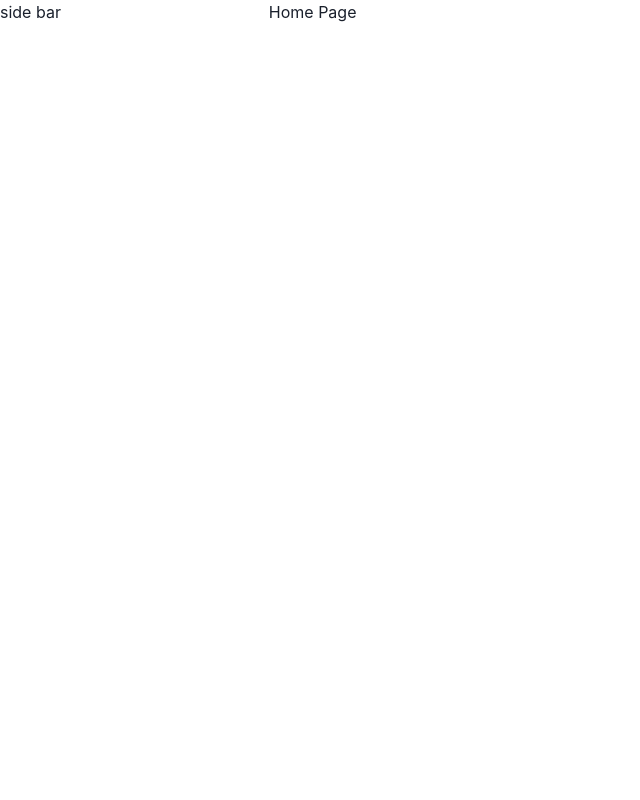
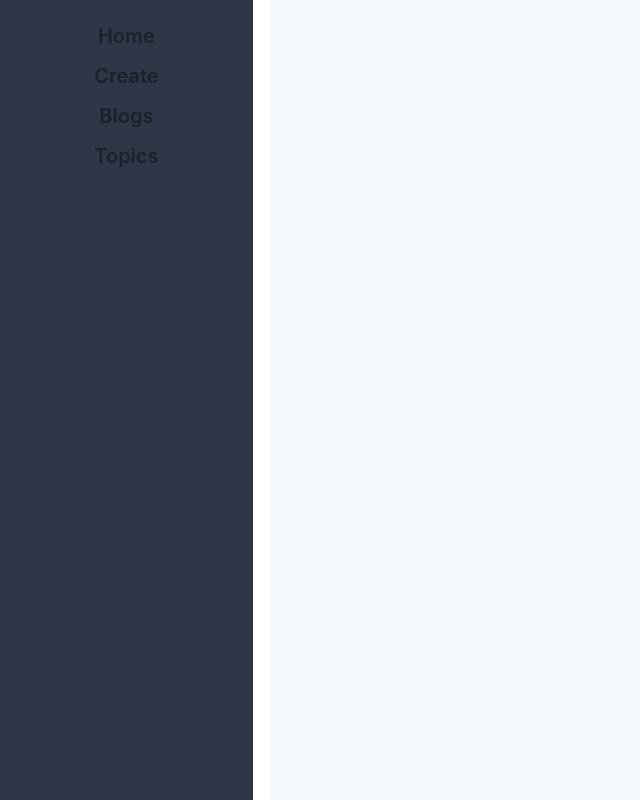
Before and after one commit to chheangg/personal-portfolio-admin, a React (Create React App) app: page / in a window 1280 px wide. Shown: the whole page, without its empty margins (0-640 px from the left). Built offline with nearby package versions, Linux system fonts and the light colour scheme.

Commit message:
Add MainSideBar with styling

```diff
--- /dev/null
+++ b/src/components/MainSideBar/MainSideBar.js
@@ -0,0 +1,15 @@
+import { VStack } from "@chakra-ui/react"
+import SideBarItem from "./SideBarItem"
+
+const MainSideBar = () => {
+  return (
+    <VStack pt='4' gap='0' alignItems='stretch'>
+      <SideBarItem text='Home' />
+      <SideBarItem text='Create' />
+      <SideBarItem text='Blogs' />
+      <SideBarItem text='Topics' />
+    </VStack>
+  )
+}
+
+export default MainSideBar
--- /dev/null
+++ b/src/components/MainSideBar/SideBarItem.js
@@ -0,0 +1,17 @@
+import { Button } from "@chakra-ui/react"
+
+const SideBarItem = ({ text }) =>
+  <Button
+    py='2'
+    colorScheme='gray'
+    fontSize='xl'
+    variant='ghost'
+    borderRadius='0'
+    _hover={{
+      bg: 'teal.200',
+      color: 'gray.700'
+    }}>
+    {text}
+  </Button>
+
+export default SideBarItem
--- a/src/layouts/Layout.js
+++ b/src/layouts/Layout.js
@@ -1,14 +1,13 @@
 import { Grid, GridItem } from "@chakra-ui/react"
 import { Outlet } from "react-router-dom"
+import MainSideBar from "../components/MainSideBar/MainSideBar"
 
 const Layout = () =>
-  <Grid templateColumns='1fr 4fr' gap='4'>
-    <GridItem>
-      <aside>
-        side bar
-      </aside>
+  <Grid h='calc(100vh)' color='gray.50' templateColumns='1fr 4fr' gap='4'>
+    <GridItem bgColor='gray.700'>
+      <MainSideBar />
     </GridItem>
-    <GridItem>
+    <GridItem bgColor='gray.50'>
       <Outlet />
     </GridItem>
   </Grid>
```
